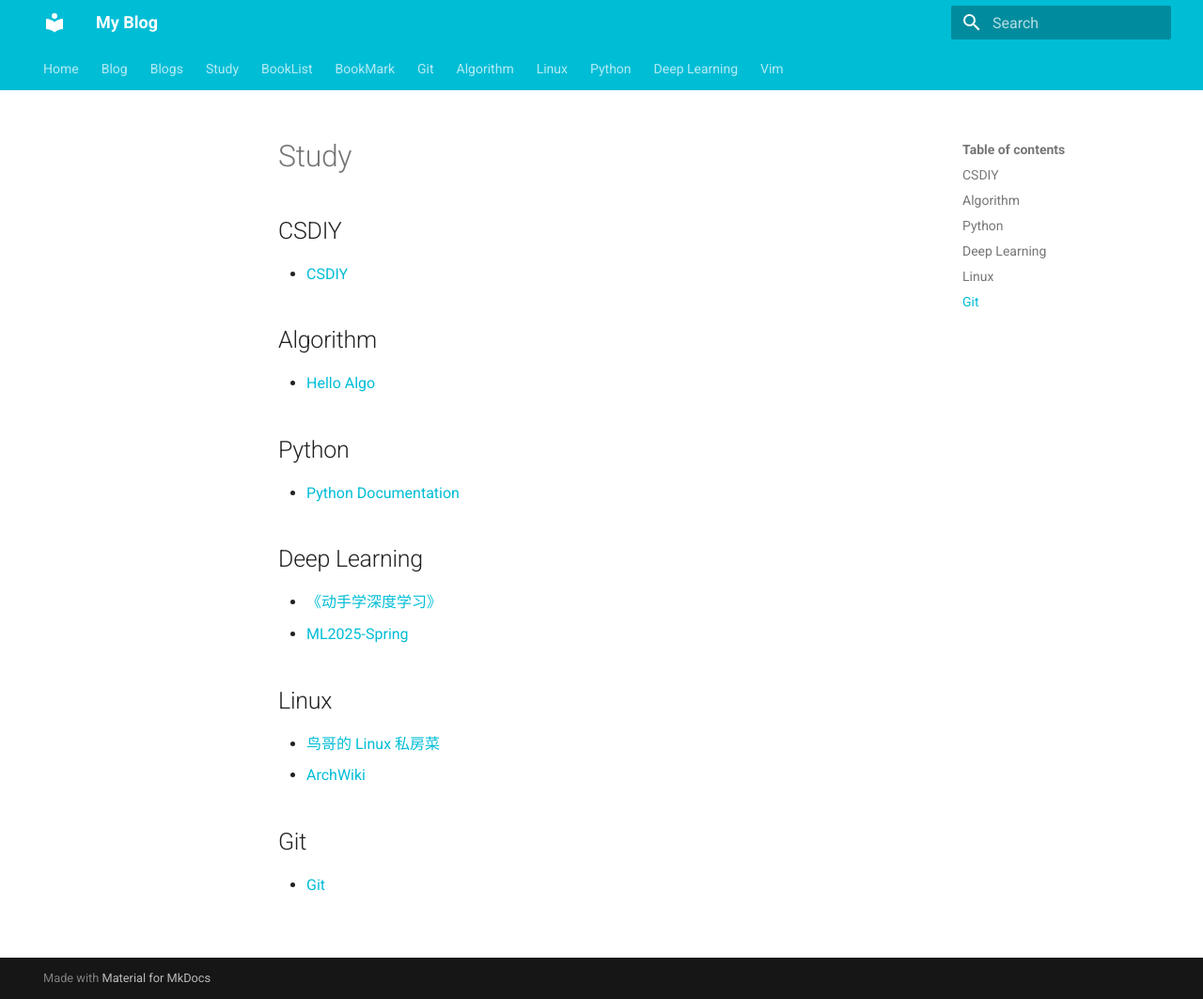
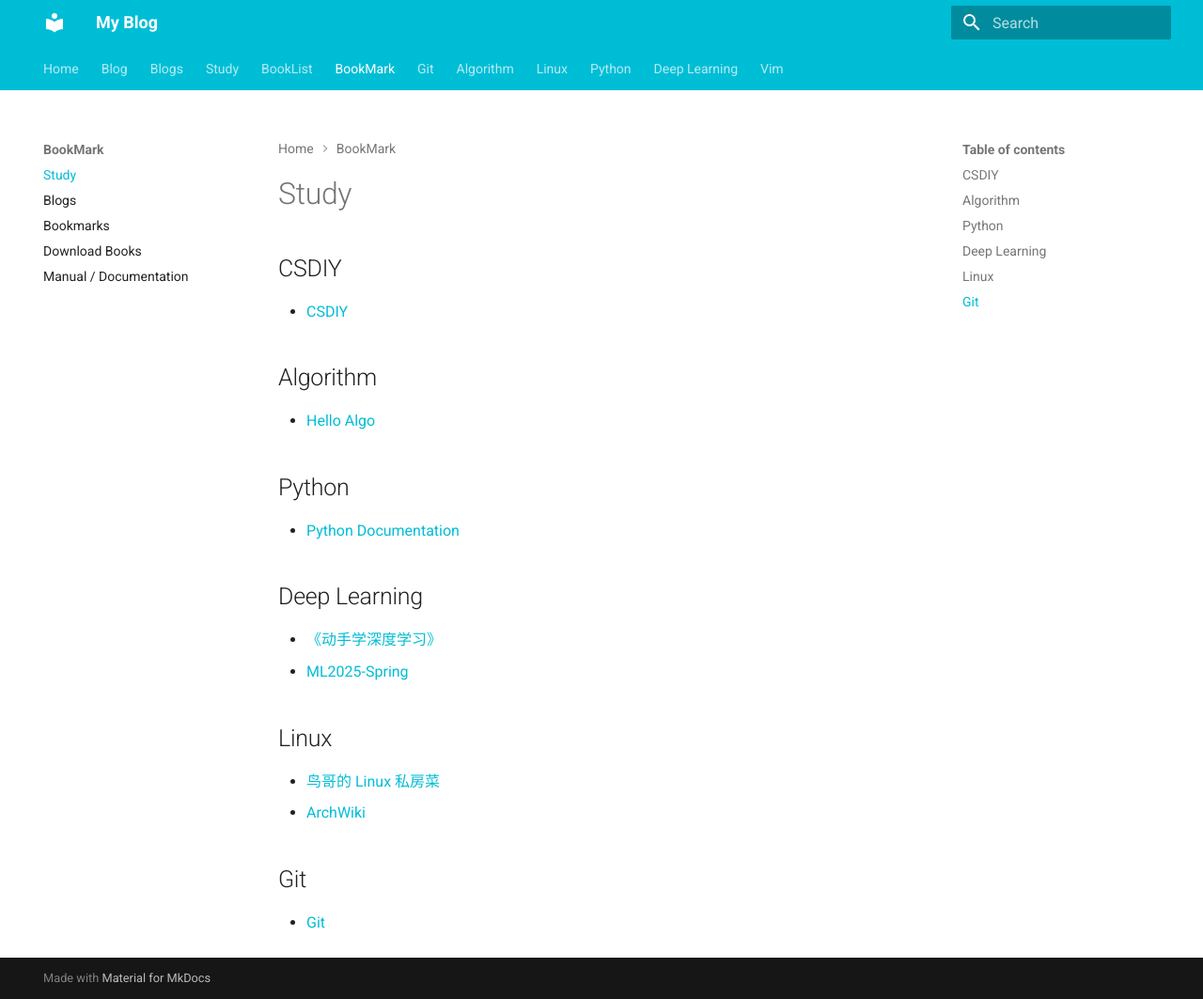
Before and after one commit to WGZ-W/wgz-w.github.io, an MkDocs documentation site: the page built from docs/BookMark/study.md, in a window 1280 px wide and 1063 px high. Shown: the whole window at 94% size. Built offline with MkDocs 1.6.1 and Material for MkDocs 9.7.7, drawn with Linux system fonts in a browser that asks for light colours.

Commit message:
Update mkdocs.yml

```diff
--- a/mkdocs.yml
+++ b/mkdocs.yml
@@ -57,6 +57,7 @@ nav:
     - BookList/literature.md
 
   - BookMark:
+    - BookMark/study.md
     - BookMark/blogs.md
     - BookMark/bookmarks.md
     - BookMark/download-book.md
```
